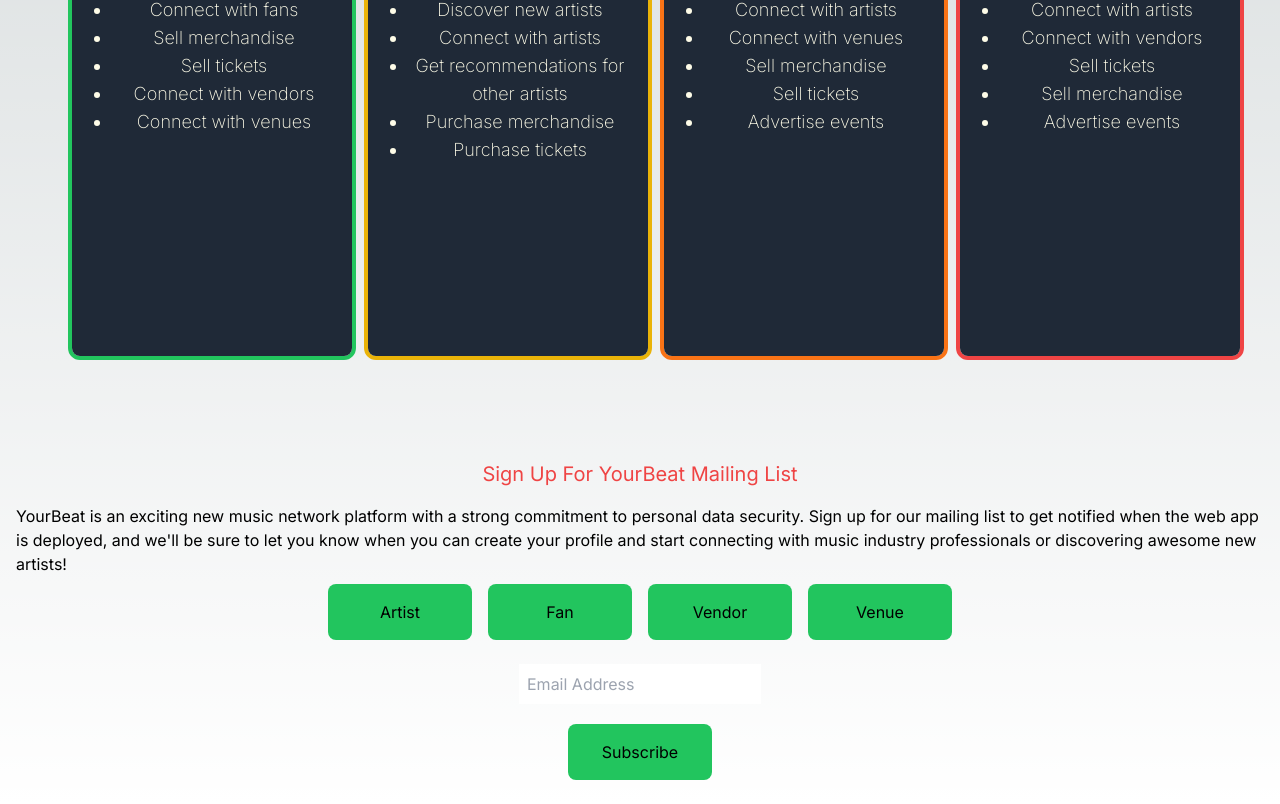
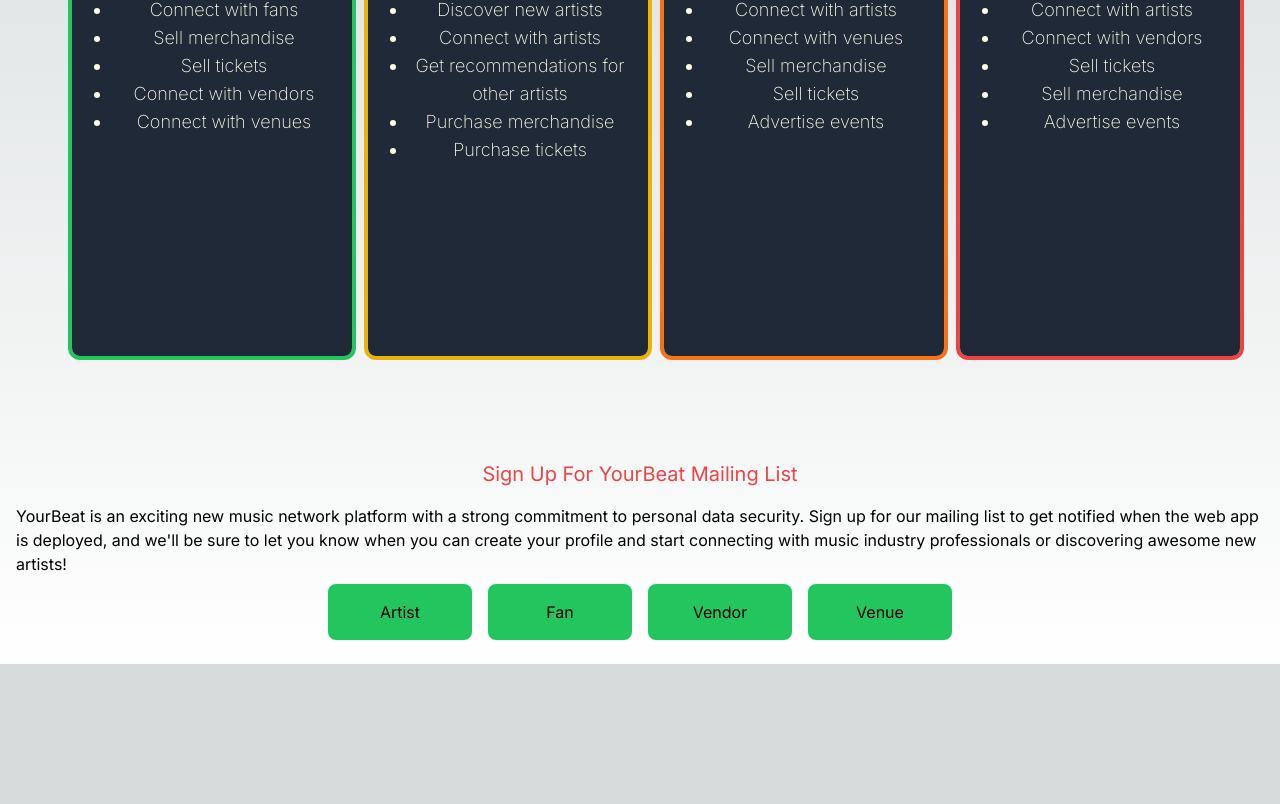
Before and after one commit to segvndo/YourBeat-TS, a Next.js app: page / in a window 1280 px wide. Shown: the part 324-1128 px from the top of the page. After the commit the page ends 988 px from the top, so only its background shows below. Built offline with nearby package versions, Linux system fonts and the light colour scheme.

Commit message:
Create separate component for email placeholder and subscribe button

```diff
--- /dev/null
+++ b/app/components/inputSubscribe.tsx
@@ -0,0 +1,13 @@
+export default function Subscribe() {
+  return (
+    <div>
+      <div className="flex justify-center items-center">
+            <input className="h-10 mt-4 pl-2 text-black" type="text" placeholder="Email Address" />
+          </div>
+
+          <div className="flex justify-center items-center mt-3">
+            <Button>Subscribe</Button>
+          </div>
+    </div>
+  )
+};
--- a/app/components/mailing.tsx
+++ b/app/components/mailing.tsx
@@ -4,11 +4,6 @@
 
 const Mailing: React.FC = () => {
 
-  const [subscribed, setSubscribed] = useState<boolean>(false);
-
-  const handleSubscribe = () => {
-    setSubscribed(true);
-  };
 
   return (
     <footer>
@@ -20,28 +15,14 @@
         YourBeat is an exciting new music network platform with a strong commitment to personal data security. Sign up for our mailing list to get notified when the web app is deployed, and we'll be sure to let you know when you can create your profile and start connecting with music industry professionals or discovering awesome new artists!
       </div>
 
-      {subscribed ? (
-        <div className="text-center">
-          <p>Thank you for signing up!</p>
-        </div>
-      ) : (
-        <>
-          <div className="flex flex-row justify-center">
-            <Button>Artist</Button>
-            <Button>Fan</Button>
-            <Button>Vendor</Button>
-            <Button>Venue</Button>
-          </div>
 
-          <div className="flex justify-center items-center">
-            <input className="h-10 mt-4 pl-2 text-black" type="text" placeholder="Email Address" />
-          </div>
+      <div className="flex flex-row justify-center">
+        <Button>Artist</Button>
+        <Button>Fan</Button>
+        <Button>Vendor</Button>
+        <Button>Venue</Button>
+      </div>
 
-          <div className="flex justify-center items-center mt-3">
-            <Button>Subscribe</Button>
-          </div>
-        </>
-      )}
     </footer>
   );
 };
```
